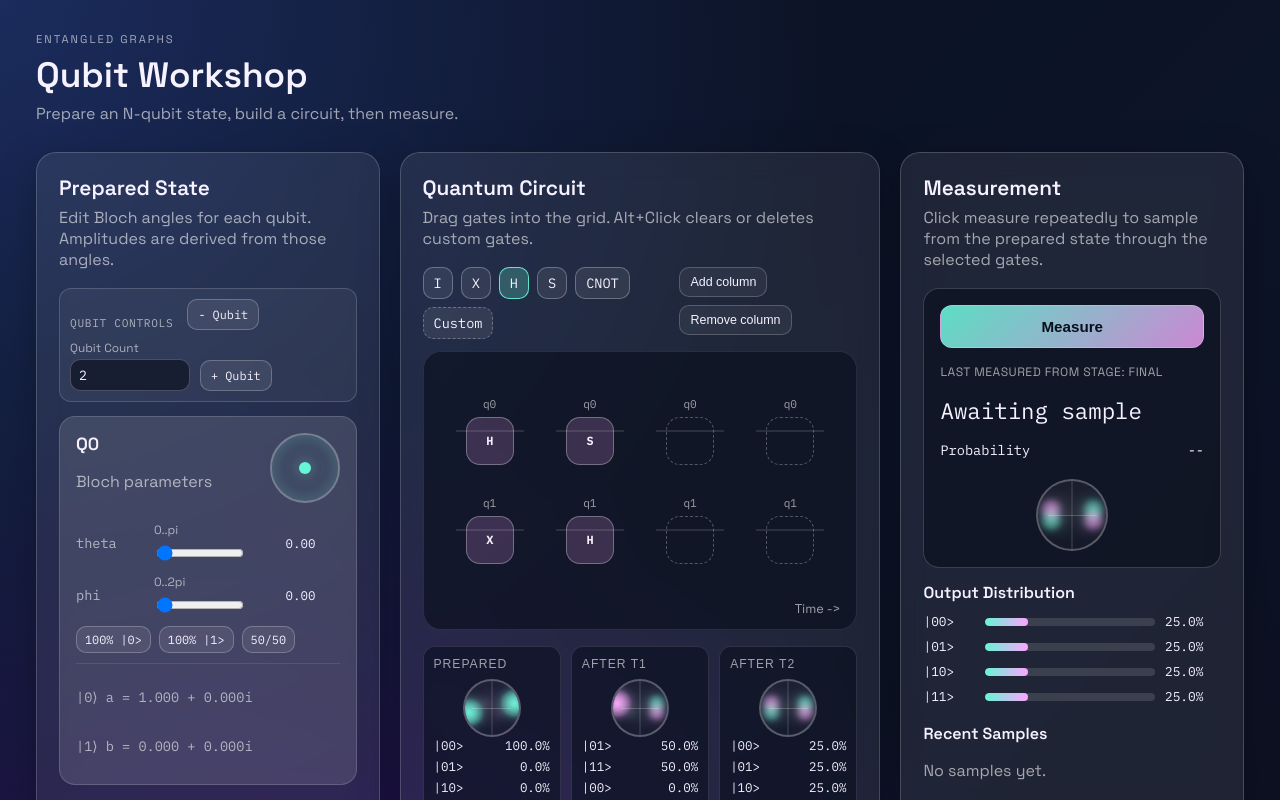
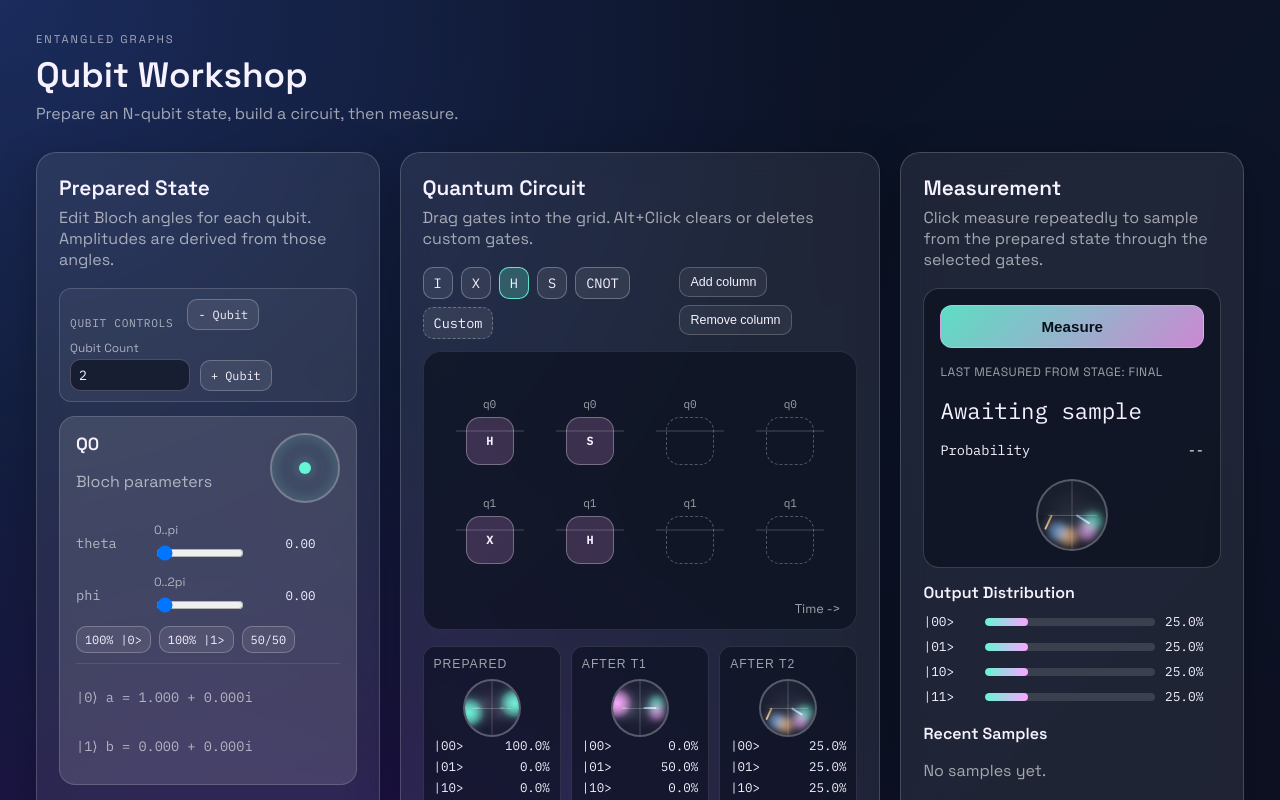
Before and after one commit to nomicflux/entangled-graphs, a Vue app: page / in a window 1280 px wide. Shown: the top 800 px of the page. Built offline with nearby package versions, Linux system fonts and the light colour scheme.

Commit message:
show negative phase

```diff
--- a/src/components/BlochPairView.vue
+++ b/src/components/BlochPairView.vue
@@ -23,8 +23,9 @@
           </span>
 
           <template v-for="(vector, index) in props.pair" :key="`clouds-${index}`">
-            <div class="bloch-zero-cloud" :style="cloudStyle(vector.p0, -1, index, props.pair.length)"></div>
-            <div class="bloch-one-cloud" :style="cloudStyle(vector.p1, 1, index, props.pair.length)"></div>
+            <div class="bloch-phase-indicator" :style="phaseIndicatorStyle(vector, index, props.pair.length)"></div>
+            <div class="bloch-zero-cloud" :style="cloudStyle(vector, vector.p0, -1, index, props.pair.length, 'zero')"></div>
+            <div class="bloch-one-cloud" :style="cloudStyle(vector, vector.p1, 1, index, props.pair.length, 'one')"></div>
             <div class="bloch-uncertainty-cloud" :style="uncertaintyStyle(vector, index, props.pair.length)"></div>
           </template>
         </div>
@@ -59,6 +60,61 @@ const sectorAngle = (index: number, totalSectors: number): number => {
   return (-Math.PI / 2) + (index * step) + (step / 2);
 };
 
+const phaseAngle = (vector: BlochVector): number => Math.atan2(vector.y, vector.x);
+
+type PhasePaletteRole = "zero" | "one" | "indicator";
+
+const phasePalette = (phase: number, role: PhasePaletteRole): { core: string; mid: string; outer: string; glow: string } => {
+  const isNegative = phase < 0;
+  if (isNegative) {
+    if (role === "zero") {
+      return {
+        core: "rgba(255, 179, 92, 1)",
+        mid: "rgba(255, 179, 92, 0.76)",
+        outer: "rgba(255, 179, 92, 0.34)",
+        glow: "rgba(255, 179, 92, 0.48)",
+      };
+    }
+    if (role === "one") {
+      return {
+        core: "rgba(124, 186, 255, 1)",
+        mid: "rgba(124, 186, 255, 0.76)",
+        outer: "rgba(124, 186, 255, 0.34)",
+        glow: "rgba(124, 186, 255, 0.48)",
+      };
+    }
+    return {
+      core: "rgba(255, 200, 130, 0.96)",
+      mid: "rgba(255, 200, 130, 0.66)",
+      outer: "rgba(255, 200, 130, 0.3)",
+      glow: "rgba(255, 200, 130, 0.5)",
+    };
+  }
+
+  if (role === "zero") {
+    return {
+      core: "rgba(102, 245, 214, 1)",
+      mid: "rgba(102, 245, 214, 0.76)",
+      outer: "rgba(102, 245, 214, 0.34)",
+      glow: "rgba(102, 245, 214, 0.48)",
+    };
+  }
+  if (role === "one") {
+    return {
+      core: "rgba(252, 165, 255, 1)",
+      mid: "rgba(252, 165, 255, 0.76)",
+      outer: "rgba(252, 165, 255, 0.34)",
+      glow: "rgba(252, 165, 255, 0.48)",
+    };
+  }
+  return {
+    core: "rgba(166, 216, 255, 0.96)",
+    mid: "rgba(166, 216, 255, 0.66)",
+    outer: "rgba(166, 216, 255, 0.3)",
+    glow: "rgba(166, 216, 255, 0.5)",
+  };
+};
+
 const sectorDividers = (totalSectors: number): number[] => {
   const step = 360 / totalSectors;
   return Array.from({ length: totalSectors }, (_, index) => (-90 + (index * step)));
@@ -82,16 +138,27 @@ const sectorFillStyle = (totalSectors: number) => {
   };
 };
 
-const cloudStyle = (probability: number, poleDirection: -1 | 1, index: number, totalSectors: number) => {
+const cloudStyle = (
+  vector: BlochVector,
+  probability: number,
+  poleDirection: -1 | 1,
+  index: number,
+  totalSectors: number,
+  role: "zero" | "one",
+) => {
   const centerAngle = sectorAngle(index, totalSectors);
+  const phase = phaseAngle(vector);
+  const sectorSpan = (2 * Math.PI) / totalSectors;
+  const phaseOffset = (phase / Math.PI) * (sectorSpan * 0.36);
   const emphasis = Math.pow(probability, 0.65);
   const contrast = Math.pow(probability, 1.35);
   const radius = (orbDiameter.value * 0.12) + (emphasis * orbDiameter.value * 0.27);
   const tangentOffset = poleDirection * ((orbDiameter.value * 0.11) / Math.sqrt(totalSectors));
-  const radialX = Math.cos(centerAngle) * radius;
-  const radialY = Math.sin(centerAngle) * radius;
-  const tangentX = -Math.sin(centerAngle) * tangentOffset;
-  const tangentY = Math.cos(centerAngle) * tangentOffset;
+  const cloudAngle = centerAngle + phaseOffset;
+  const radialX = Math.cos(cloudAngle) * radius;
+  const radialY = Math.sin(cloudAngle) * radius;
+  const tangentX = -Math.sin(cloudAngle) * tangentOffset;
+  const tangentY = Math.cos(cloudAngle) * tangentOffset;
   const x = radialX + tangentX;
   const y = radialY + tangentY;
   const sizeScale = orbDiameter.value / totalSectors;
@@ -99,6 +166,7 @@ const cloudStyle = (probability: number, poleDirection: -1 | 1, index: number, t
   const maxDiameterBoost = Math.min(16, Math.max(7, (orbDiameter.value * 0.52) / Math.sqrt(totalSectors)));
   const diameter = minDiameter + (contrast * maxDiameterBoost);
   const blur = 0.8 + ((1 - emphasis) * 3.2);
+  const palette = phasePalette(phase, role);
 
   return {
     width: `${diameter}px`,
@@ -106,6 +174,32 @@ const cloudStyle = (probability: number, poleDirection: -1 | 1, index: number, t
     transform: `translate(-50%, -50%) translate(${x}px, ${y}px)`,
     opacity: `${0.16 + (emphasis * 0.84)}`,
     filter: `blur(${blur}px)`,
+    "--cloud-core": palette.core,
+    "--cloud-mid": palette.mid,
+    "--cloud-outer": palette.outer,
+    "--cloud-glow": palette.glow,
+  };
+};
+
+const phaseIndicatorStyle = (vector: BlochVector, index: number, totalSectors: number) => {
+  const centerAngle = sectorAngle(index, totalSectors);
+  const phase = phaseAngle(vector);
+  const coherence = Math.hypot(vector.x, vector.y);
+  const sectorSpan = (2 * Math.PI) / totalSectors;
+  const phaseOffset = (phase / Math.PI) * (sectorSpan * 0.36);
+  const angle = centerAngle + phaseOffset;
+  const anchorRadius = orbDiameter.value * 0.17;
+  const length = (orbDiameter.value * 0.08) + (coherence * orbDiameter.value * 0.14);
+  const x = Math.cos(centerAngle) * anchorRadius;
+  const y = Math.sin(centerAngle) * anchorRadius;
+  const palette = phasePalette(phase, "indicator");
+
+  return {
+    width: `${length}px`,
+    transform: `translate(-50%, -50%) translate(${x}px, ${y}px) rotate(${(angle * 180) / Math.PI}deg)`,
+    opacity: `${0.3 + (coherence * 0.65)}`,
+    background: `linear-gradient(90deg, ${palette.mid}, ${palette.core})`,
+    boxShadow: `0 0 8px ${palette.glow}`,
   };
 };
 
--- a/src/components/CircuitPanel.vue
+++ b/src/components/CircuitPanel.vue
@@ -117,13 +117,9 @@
       >
         <p class="snapshot-title">{{ stage.label }}</p>
         <BlochPairView :pair="stage.blochPair" size="sm" :animated="false" compact />
-        <p v-for="entry in topStageEntries(stage.distribution)" :key="entry.basis" class="snapshot-row">
+        <p v-for="entry in stage.distribution" :key="entry.basis" class="snapshot-row">
           <span>|{{ entry.basis }}></span>
           <span>{{ formatPercent(entry.probability) }}</span>
-        </p>
-        <p v-if="hiddenStageCount(stage.distribution) > 0" class="snapshot-row snapshot-row-muted">
-          <span>+{{ hiddenStageCount(stage.distribution) }} more</span>
-          <span></span>
         </p>
       </button>
     </div>
@@ -748,12 +744,6 @@ const isDragSource = (col: number, row: QubitRow): boolean => {
 
 const formatPercent = (value: number): string => `${(value * 100).toFixed(1)}%`;
 
-const topStageEntries = (distribution: { basis: string; probability: number }[]) =>
-  [...distribution].sort((left, right) => right.probability - left.probability).slice(0, 4);
-
-const hiddenStageCount = (distribution: { basis: string; probability: number }[]) =>
-  Math.max(0, distribution.length - 4);
-
 const validatePendingPlacement = () => {
   const pending = pendingPlacement.value;
   if (!pending) {
--- a/src/styles/bloch.css
+++ b/src/styles/bloch.css
@@ -69,35 +69,31 @@
 
 .bloch-zero-cloud,
 .bloch-one-cloud,
+.bloch-phase-indicator,
 .bloch-uncertainty-cloud {
   position: absolute;
   left: 50%;
   top: 50%;
-  border-radius: 999px;
   pointer-events: none;
 }
 
+.bloch-phase-indicator {
+  height: 2px;
+  border-radius: 999px;
+  transform-origin: 0 50%;
+}
+
 .bloch-zero-cloud {
-  background: radial-gradient(
-    circle,
-    rgba(102, 245, 214, 1) 0%,
-    rgba(102, 245, 214, 0.74) 36%,
-    rgba(102, 245, 214, 0.32) 68%,
-    transparent 100%
-  );
-  box-shadow: 0 0 10px rgba(102, 245, 214, 0.44);
+  border-radius: 999px;
+  background: radial-gradient(circle, var(--cloud-core) 0%, var(--cloud-mid) 36%, var(--cloud-outer) 68%, transparent 100%);
+  box-shadow: 0 0 10px var(--cloud-glow);
   mix-blend-mode: screen;
 }
 
 .bloch-one-cloud {
-  background: radial-gradient(
-    circle,
-    rgba(252, 165, 255, 1) 0%,
-    rgba(252, 165, 255, 0.74) 36%,
-    rgba(252, 165, 255, 0.32) 68%,
-    transparent 100%
-  );
-  box-shadow: 0 0 10px rgba(252, 165, 255, 0.44);
+  border-radius: 999px;
+  background: radial-gradient(circle, var(--cloud-core) 0%, var(--cloud-mid) 36%, var(--cloud-outer) 68%, transparent 100%);
+  box-shadow: 0 0 10px var(--cloud-glow);
   mix-blend-mode: screen;
 }
 
--- a/src/styles/circuit-panel.css
+++ b/src/styles/circuit-panel.css
@@ -325,10 +325,6 @@
   font-size: 0.78rem;
 }
 
-.snapshot-row.snapshot-row-muted {
-  color: var(--muted);
-}
-
 .stage-inspector {
   margin-top: 14px;
   background: rgba(7, 12, 26, 0.58);
```
